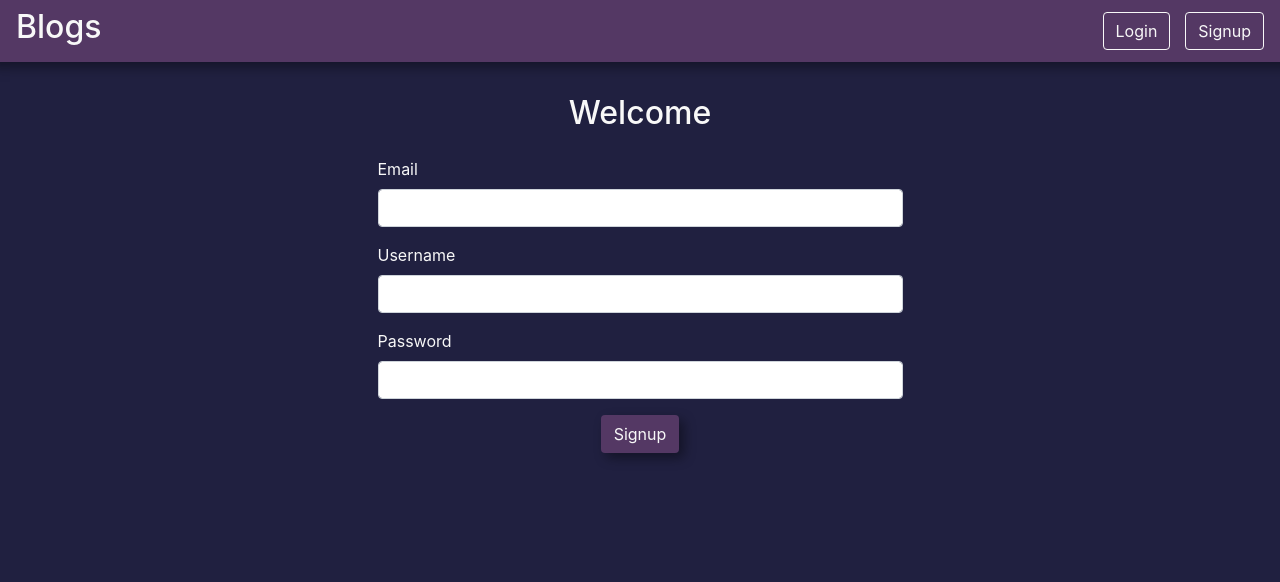
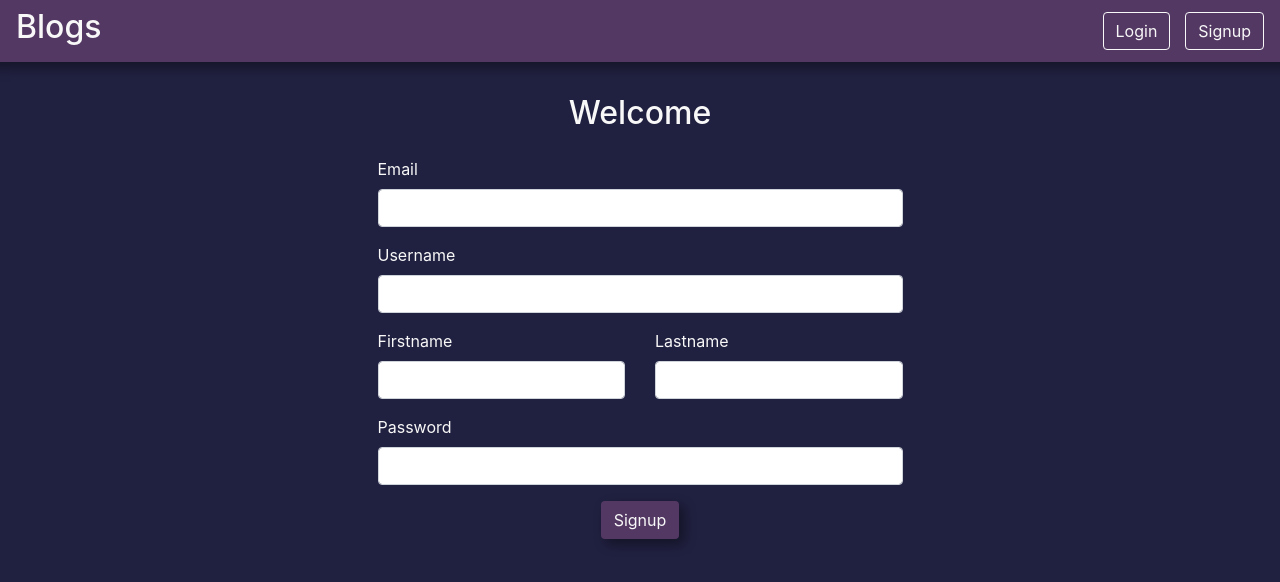
Before and after one commit to msk4862/WhatUp, a React (Create React App) app in the folder frontend/: page /signup in a window 1280 px wide. Shown: the top 582 px of the page. Built offline with nearby package versions, Linux system fonts and the light colour scheme.

Commit message:
added controlled form

```diff
--- a/frontend/src/components/Login.js
+++ b/frontend/src/components/Login.js
@@ -1,8 +1,12 @@
-import React from 'react'
+import React, { useState } from 'react'
 
 import './styles/Login.css'
 
 const Login = () => {
+
+    const [email, setEmail] = useState('')
+    const [password, setPassword] = useState('')
+
     return (
         <div className='login-form-container container'>
             <div className='login-welcome row justify-content-center'>
@@ -12,11 +16,27 @@ const Login = () => {
                 <div className='col-8 col-sm-4'>
                     <div className="form-group">
                         <label>Email</label>
-                        <input type="email" className="form-control" id="email"/>
+                        <input
+                            type="email"
+                            className="form-control"
+                            value={email}
+                            onChange={(event) => {
+                                event.preventDefault();
+                                setEmail(event.target.value)
+                            }}
+                        />
                     </div>
                     <div className="form-group">
                         <label>Password</label>
-                        <input type="password" className="form-control"/>
+                        <input
+                            type="password"
+                            className="form-control"
+                            value={password}
+                            onChange={(event) => {
+                                event.preventDefault();
+                                setPassword(event.target.value)
+                            }}
+                        />
                     </div>
                     <div className="form-group  row justify-content-center">
                         <button type="submit" class="btn">Login</button>
--- a/frontend/src/components/Signup.js
+++ b/frontend/src/components/Signup.js
@@ -1,8 +1,16 @@
-import React from 'react'
+import React, { useState } from 'react'
 
 import './styles/Signup.css'
 
 const Signup = () => {
+
+    const [email, setEmail] = useState('')
+    const [username, setUsername] = useState('')
+    const [firstname, setFirstname] = useState('')
+    const [lastname, setLastname] = useState('')
+    const [password, setPassword] = useState('')
+
+
     return (
         <div className='signup-form-container container'>
             <div className='signup-welcome row justify-content-center'>
@@ -10,17 +18,71 @@ const Signup = () => {
             </div>
             <form className='signup-form row justify-content-center'>
                 <div className='col-10 col-sm-6'>
+
                     <div className="form-group">
                         <label>Email</label>
-                        <input type="email" className="form-control" id="email"/>
+                        <input
+                            type="email"
+                            className="form-control"
+                            value={email}
+                            onChange={(event) => {
+                                event.preventDefault();
+                                setEmail(event.target.value)
+                            }}
+                        />
                     </div>
+
                     <div className="form-group">
                         <label>Username</label>
-                        <input type="text" className="form-control" id="username"/>
+                        <input
+                            type="text"
+                            className="form-control"
+                            value={username}
+                            onChange={(event) => {
+                                event.preventDefault();
+                                setUsername(event.target.value)
+                            }}
+                        />
                     </div>
+
+                    <div className='row'>
+                        <div className="col-6 col-sm-6 form-group">
+                            <label>Firstname</label>
+                            <input
+                                type="text"
+                                className="form-control"
+                                value={firstname}
+                                onChange={(event) => {
+                                    event.preventDefault();
+                                    setFirstname(event.target.value)
+                                }}
+                            />
+                        </div>
+                        <div className="col-6 col-sm-6 form-group">
+                            <label>Lastname</label>
+                            <input
+                                type="text"
+                                className="form-control"
+                                value={lastname}
+                                onChange={(event) => {
+                                    event.preventDefault();
+                                    setLastname(event.target.value)
+                                }}
+                            />
+                        </div>
+                    </div>
+
                     <div className="form-group">
                         <label>Password</label>
-                        <input type="password" className="form-control"/>
+                        <input
+                            type="password"
+                            className="form-control"
+                            value={password}
+                            onChange={(event) => {
+                                event.preventDefault();
+                                setPassword(event.target.value)
+                            }}
+                        />
                     </div>
                     <div className="signup-form button form-group row justify-content-center">
                         <button type="submit" class="btn">Signup</button>
```
